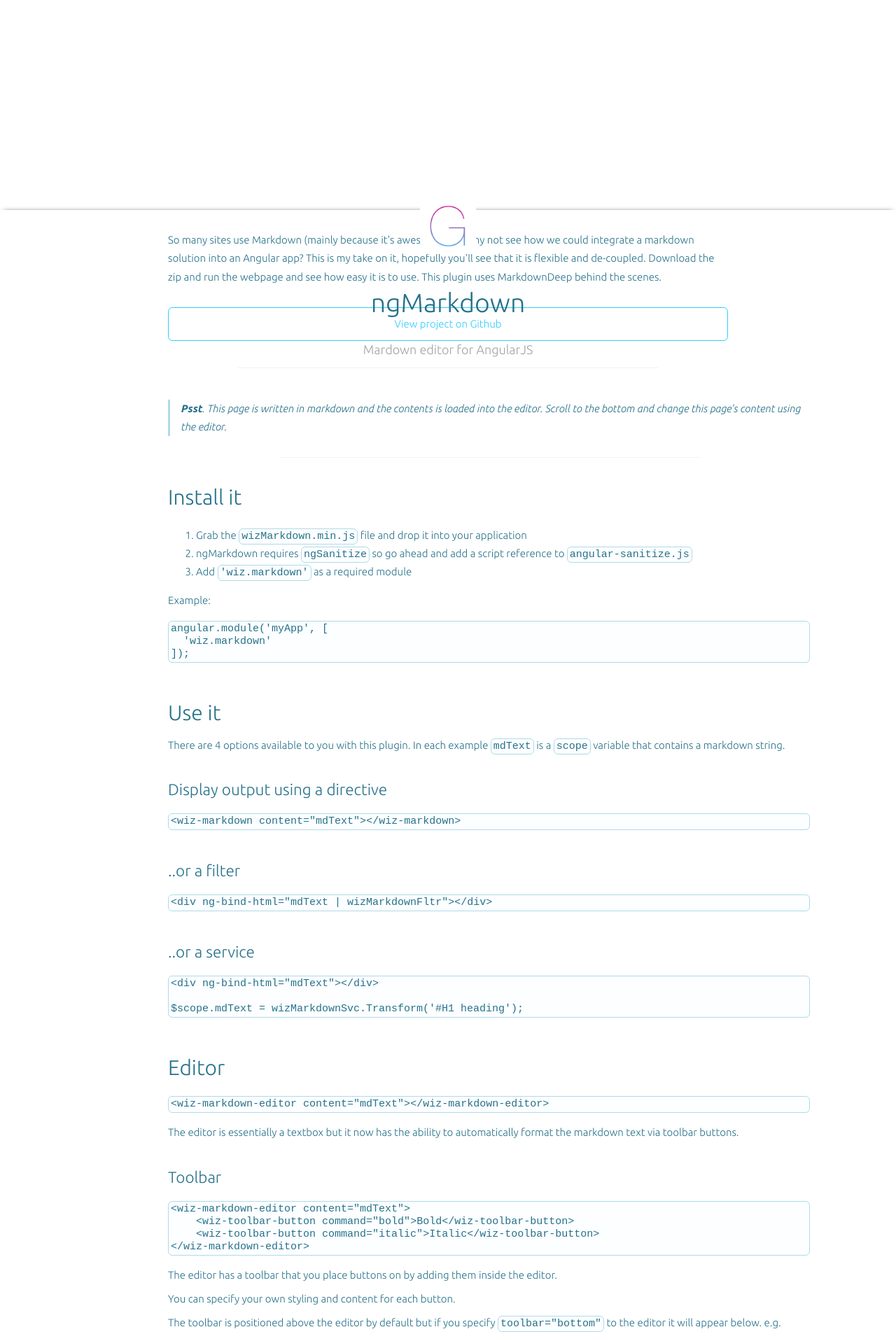
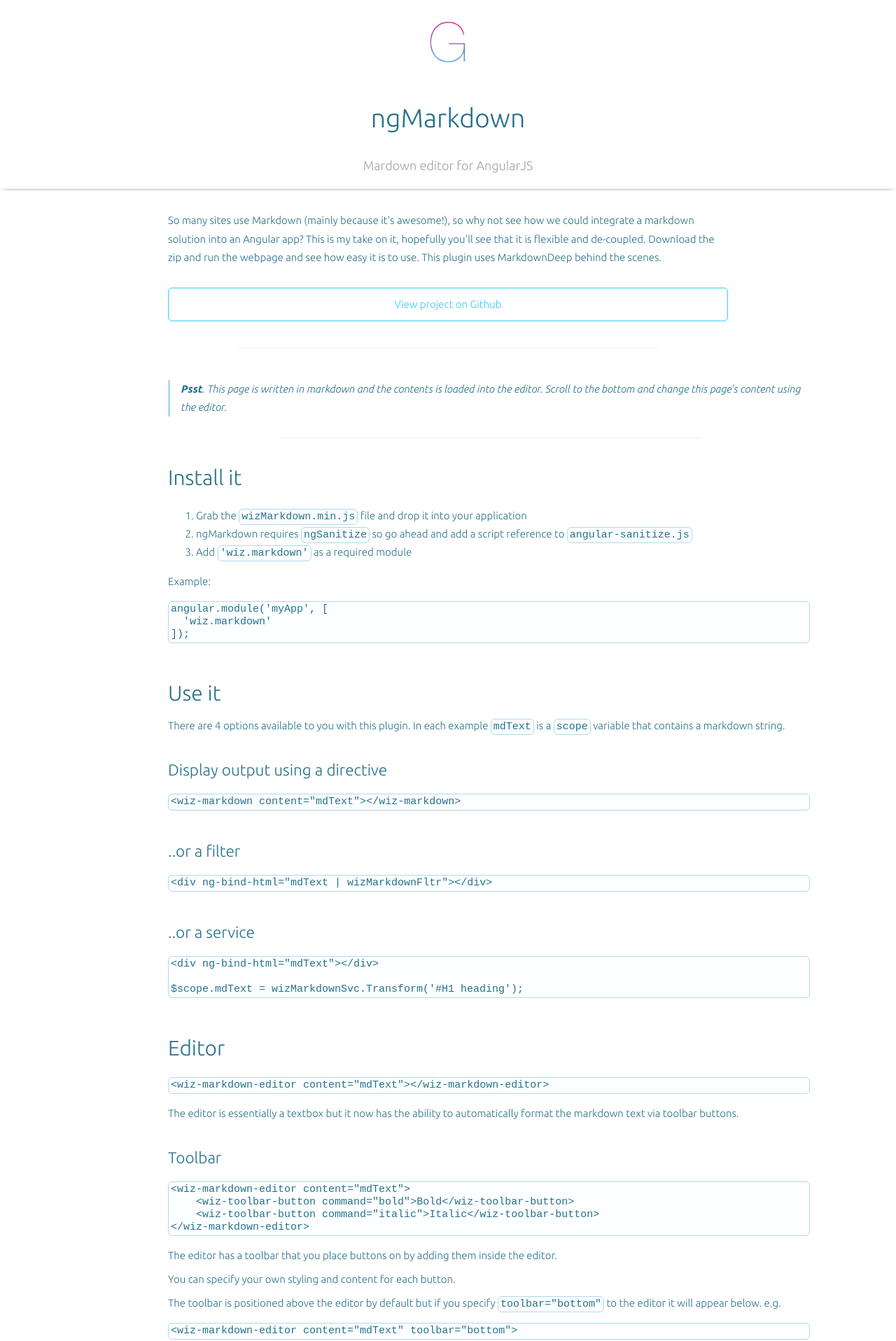
Before and after one commit to andmarkan/GrumpyWizards.github.io, a Jekyll site: the page built from _posts/2014-05-23-ngmarkdown.markdown, in a window 1280 px wide. Shown: the top 1916 px of the page at 70% size. Built offline with Jekyll 4.4.1, drawn with Linux system fonts in a browser that asks for light colours.

Commit message:
Update site.css

```diff
--- a/css/site.css
+++ b/css/site.css
@@ -7,8 +7,6 @@
 }
 
 .site-header {
-	position: fixed;
-	top: 0;
 	background-image: url(/img/header.jpg);
 	background-position: bottom;
 	background-repeat: no-repeat;
@@ -17,29 +15,23 @@
 	-o-background-size: cover;
 	background-size: cover;
 	width: 100%;
-	min-height: 45%;
 	padding: 20px 0;
 	color: #fff;
 	text-align: center;
 }
 
 .project-header {
-	position: fixed;
-	top: 0;
 	width: 100%;
-	min-height: 25%;
 	padding: 20px 0;
 	text-align: center;
 }
 
 
 .content {
-	margin-top: 450px;
 	background: #fff;
 }
 
 .project-content {
-	margin-top: 300px;
 	box-shadow: 0px -2px 7px -5px #000;
 }
 
```
